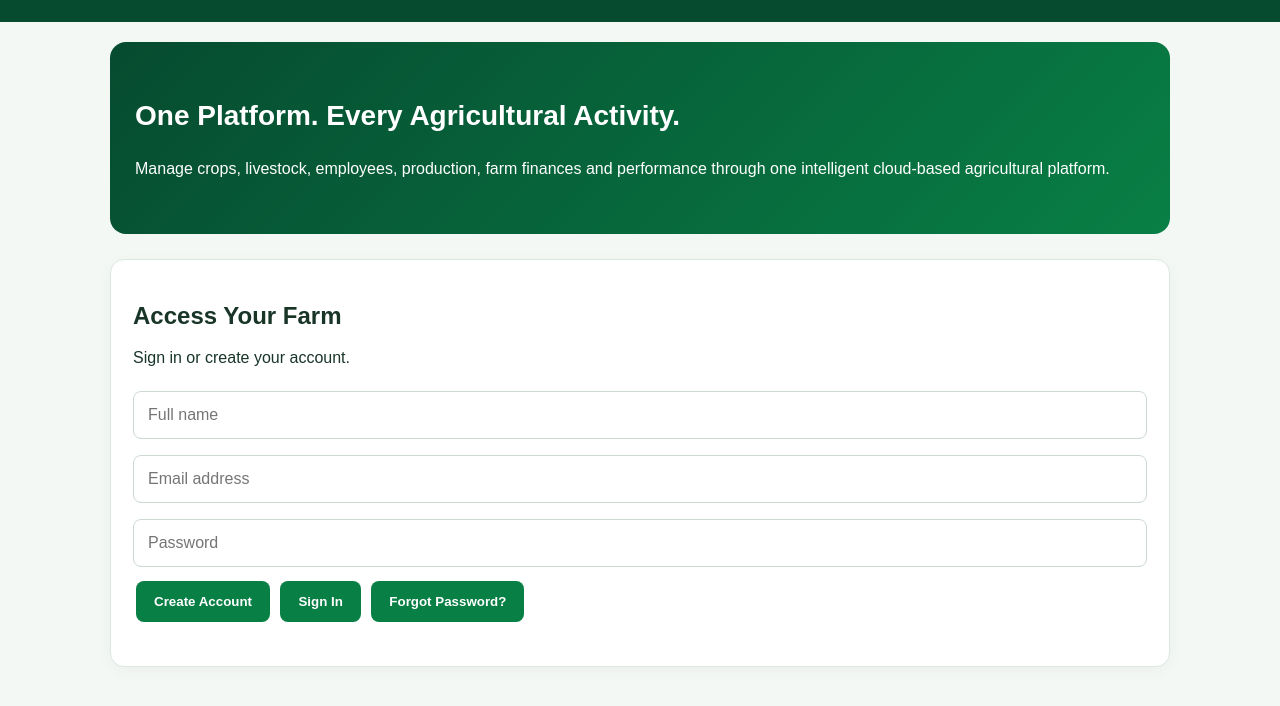
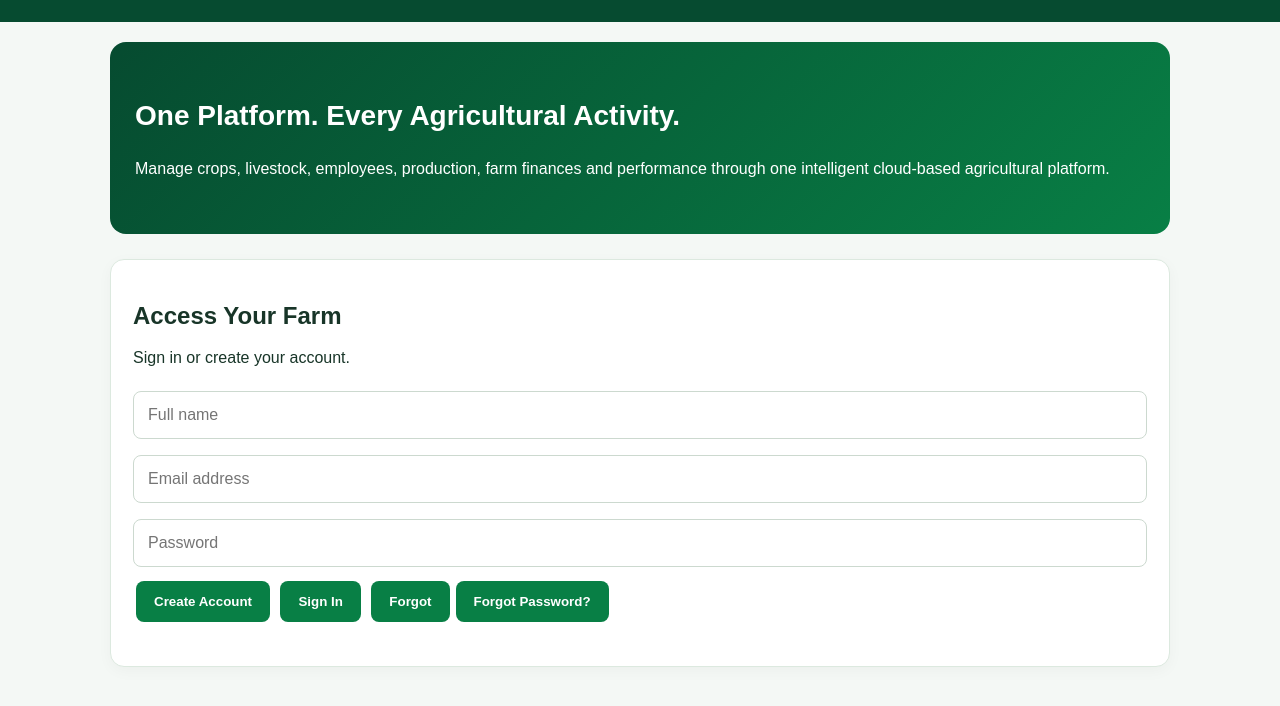
Before and after one commit to ndiritujoseph165-maker/smartcloud-farmer, a plain HTML site: page index.html in a window 1280 px wide. Shown: the part 94-800 px from the top of the page. Drawn offline with nearby package versions, Linux system fonts and the light colour scheme.

Commit message:
Update index.html

```diff
--- a/index.html
+++ b/index.html
@@ -184,7 +184,7 @@ placeholder="M-PESA transaction code" required>
 
 <button id="signupBtn" onclick="signUp()">Create Account</button>
 <button id="loginBtn" onclick="signIn()">Sign In</button>
-<button type="button" onclick="resetPassword()">Forgot Password?</button>
+<button type="button" onclick="resetPassword()">Forgot <button type="button" onclick="alert('BUTTON WORKS')">Forgot Password?</button>
 <p id="message" role="status"></p>
 </section>
 
```
